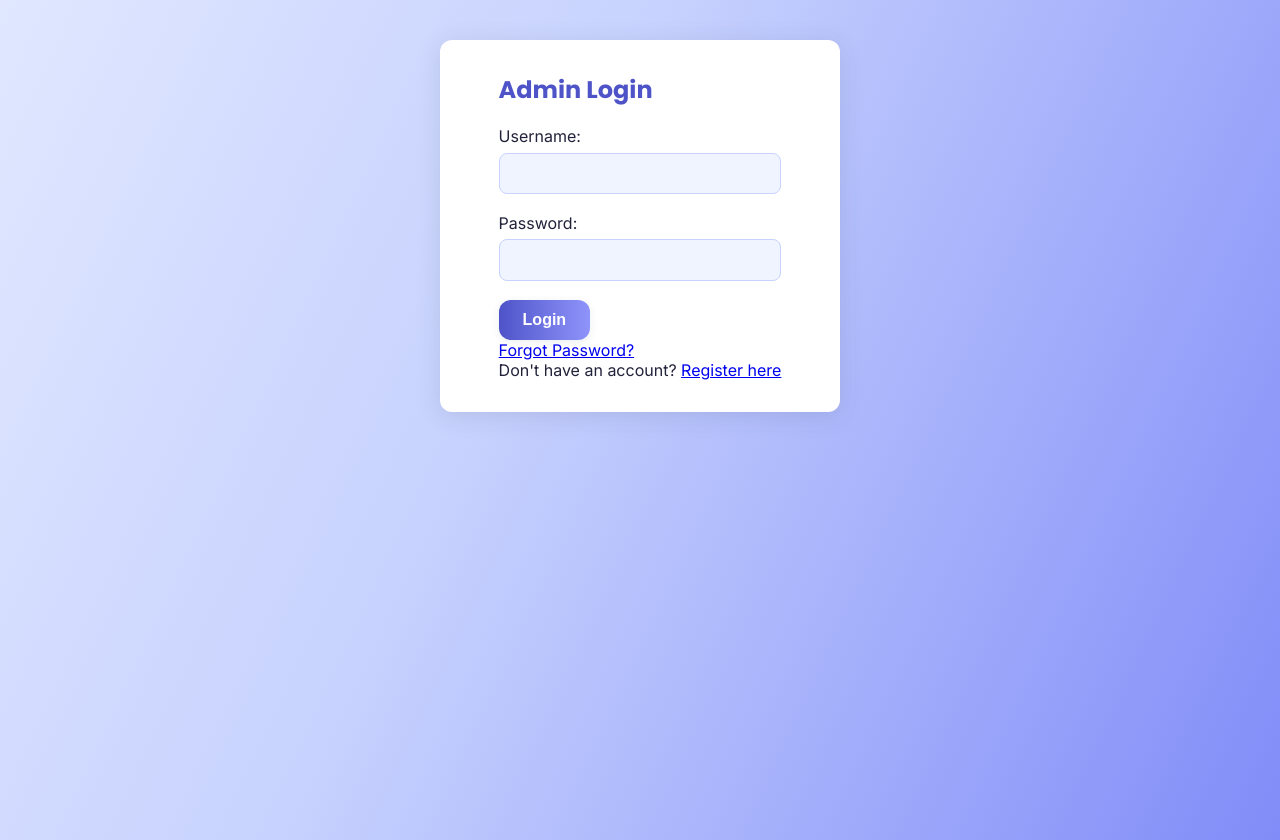
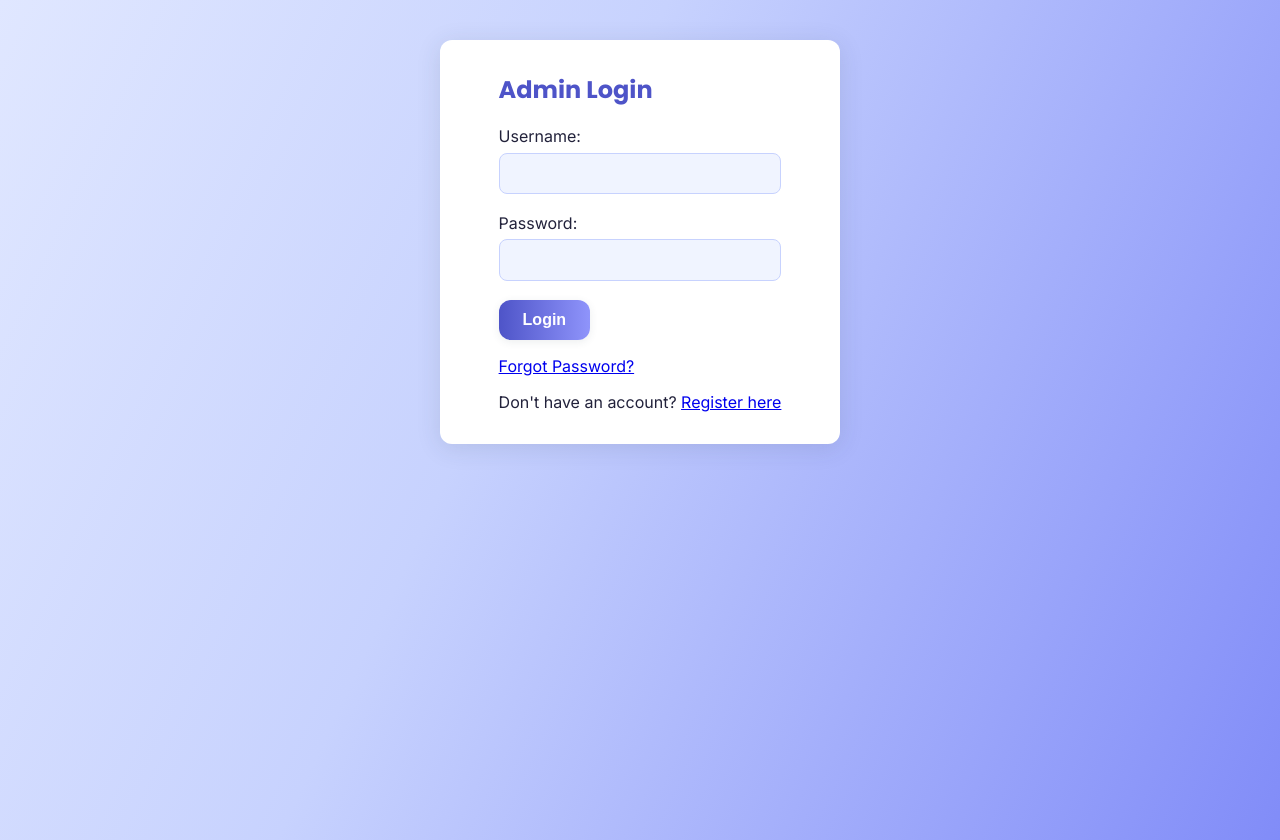
Before and after one commit to bhavani-prakash/Collage-event-manager, a website: page Frontend/login.html in a window 1280 px wide. Drawn offline with Linux system fonts and the light colour scheme.

Commit message:
feat: Improve login form layout and styling with margin adjustments

```diff
--- a/Frontend/login.html
+++ b/Frontend/login.html
@@ -23,9 +23,8 @@
                 <button type="submit">Login</button>
                 <br>
                 <a href="#" id="forget-password-btn">Forgot Password?</a>
-                <br>
             </form>
-            <p>Don't have an account? <a href="#" id="show-register">Register here</a></p>
+            <p style="margin-top: 1rem;">Don't have an account? <a href="#" id="show-register">Register here</a></p>
         </div>
         <div id="register-section" style="display:none;">
             <h2>Register</h2>
--- a/Frontend/static/CSS/styles.css
+++ b/Frontend/static/CSS/styles.css
@@ -384,6 +384,7 @@ button[type="submit"] {
     box-shadow: 0 2px 8px rgba(44, 62, 80, 0.09);
     transition: background 0.2s, transform 0.2s;
     cursor: pointer;
+    margin-bottom: 1rem;
 }
 button[type="submit"]:hover {
     background: linear-gradient(90deg, #8f94fb 0%, #4e54c8 100%);
```
